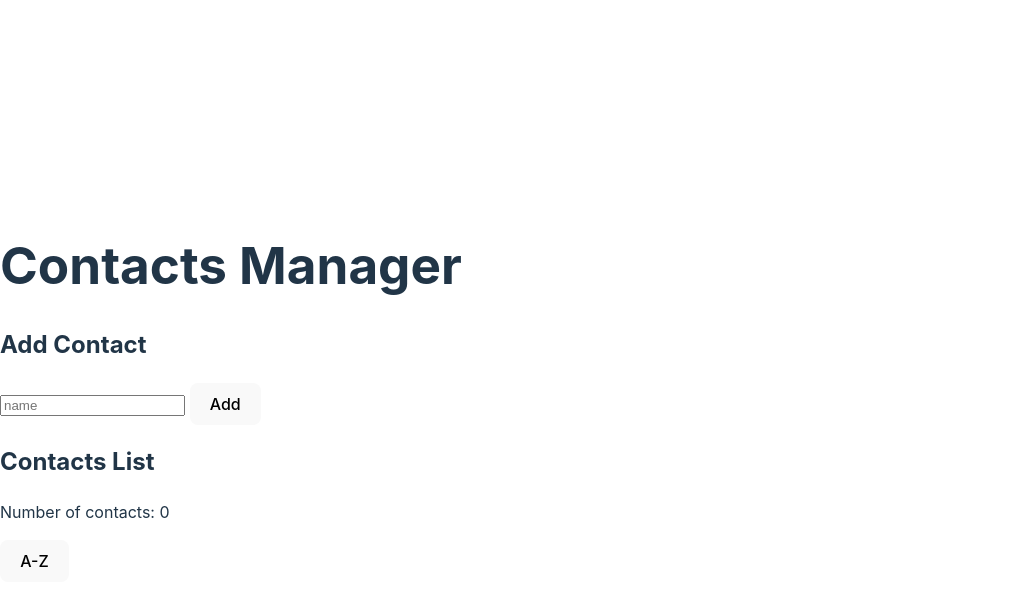
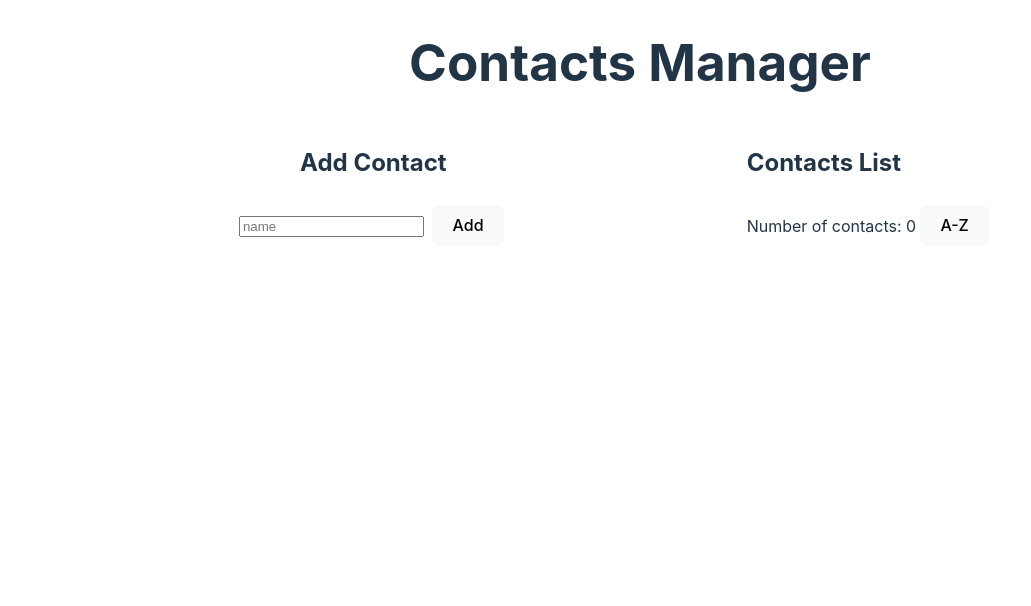
Before and after one commit to jlac8/mir-dom-manipulation, a website built with Vite: page index.html in a window 1280 px wide. Shown: the whole page, without its empty margins (0-1031 px from the left). Built offline with nearby package versions, Linux system fonts and the light colour scheme.

Commit message:
feat: add style

```diff
--- a/index.html
+++ b/index.html
@@ -21,6 +21,7 @@
                 type="text"
                 placeholder="name"
                 id="contactName"
+                maxlength="30"
               />
               <button>Add</button>
             </label>
@@ -28,8 +29,10 @@
         </section>
         <section class="contact-list">
           <h2>Contacts List</h2>
-          <p>Number of contacts: <span id="contactsCounter">0</span></p>
-          <button id="sortContacts">A-Z</button>
+          <p>
+            Number of contacts: <span id="contactsCounter">0</span
+            ><button id="sortContacts">A-Z</button>
+          </p>
           <ul id="contactList"></ul>
         </section>
       </section>
--- a/style.css
+++ b/style.css
@@ -24,10 +24,35 @@ a:hover {
 
 body {
   margin: 0;
+}
+
+main {
+  width: 100%;
+  min-height: 100vh;
+}
+
+header {
   display: flex;
-  place-items: center;
+  justify-content: center;
+}
+
+.contact-manager {
+  display: flex;
+  justify-content: space-evenly;
+}
+
+.add-contact {
   min-width: 320px;
-  min-height: 100vh;
+  display: flex;
+  flex-direction: column;
+  align-items: center;
+}
+
+.contact-list {
+  min-width: 320px;
+  display: flex;
+  flex-direction: column;
+  align-items: flex-start;
 }
 
 h1 {
@@ -35,35 +60,16 @@ h1 {
   line-height: 1.1;
 }
 
-#app {
-  max-width: 1280px;
-  margin: 0 auto;
-  padding: 2rem;
-  text-align: center;
+P {
+  margin: 0;
 }
 
-.logo {
-  height: 6em;
-  padding: 1.5em;
-  will-change: filter;
-  transition: filter 300ms;
-}
-.logo:hover {
-  filter: drop-shadow(0 0 2em #646cffaa);
-}
-.logo.vanilla:hover {
-  filter: drop-shadow(0 0 2em #f7df1eaa);
-}
-
-.card {
-  padding: 2em;
-}
-
-.read-the-docs {
-  color: #888;
+ul {
+  padding-left: 16px;
 }
 
 button {
+  margin: 4px;
   border-radius: 8px;
   border: 1px solid transparent;
   padding: 0.6em 1.2em;
```
